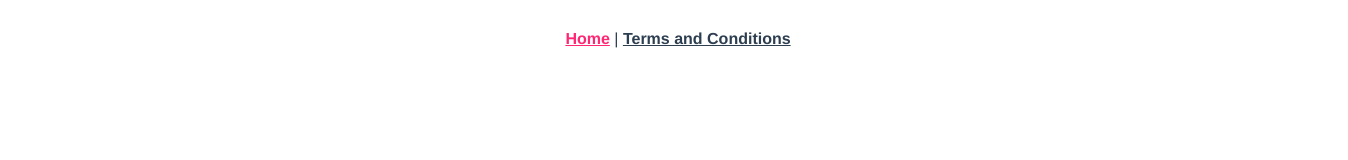
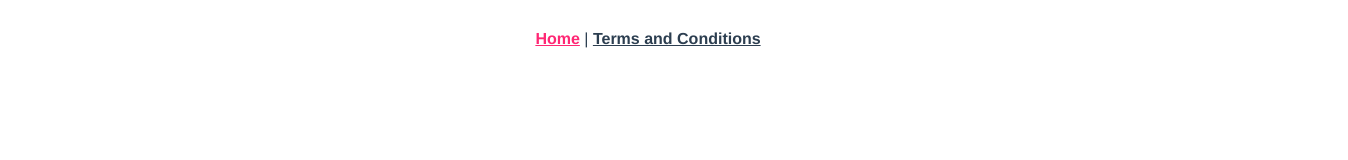
Before and after one commit to MetinLamby/solarisbanktccopy, a Vue app: page / in a window 1280 px wide. Shown: the top 160 px of the page, 1348 px wide, since content can reach past the window. Built offline with nearby package versions, Linux system fonts and the light colour scheme.

Commit message:
added less padding

```diff
--- a/src/App.vue
+++ b/src/App.vue
@@ -37,7 +37,8 @@
 
 nav {
   width: 100vw;
-  padding: 30px;
+  padding-top: 30px;
+  padding-bottom: 30px;
   position: absolute;
   z-index: 1;
   top: 0px;
```
